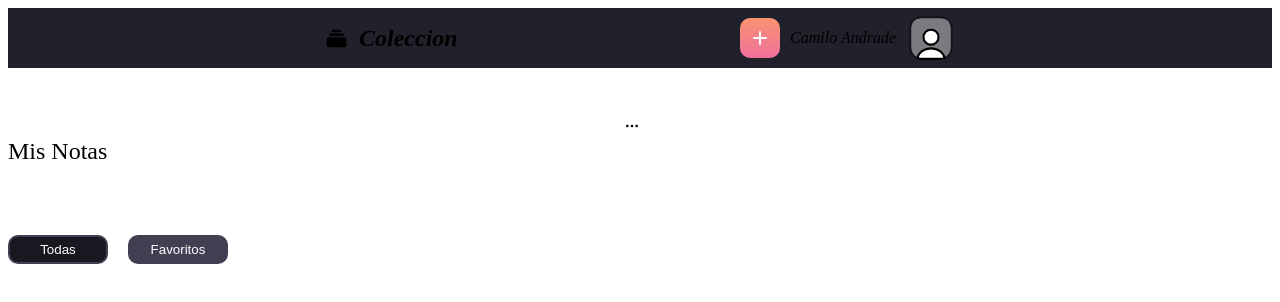
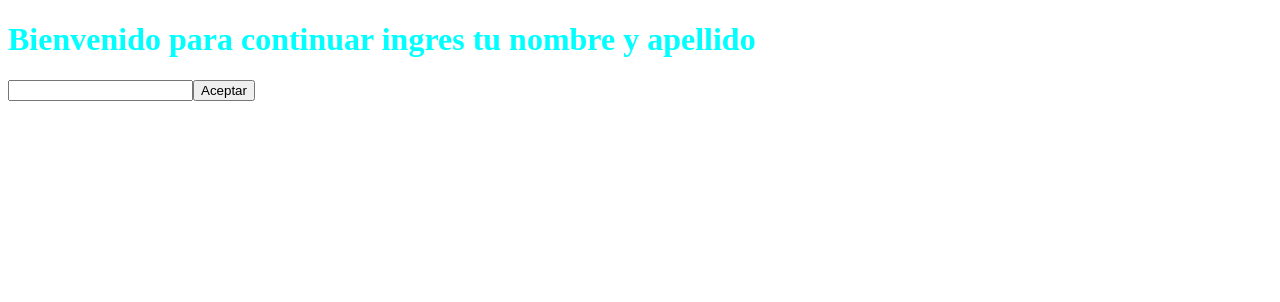
Before and after one commit to alcias4/note-app, a React (Vite) app: page / in a window 1280 px wide. Shown: the top 302 px of the page. Built offline with nearby package versions, Linux system fonts and the light colour scheme; the HTML template or start-up script is replaced by a standard one.

Commit message:
arreglos

```diff
--- a/src/App.jsx
+++ b/src/App.jsx
@@ -2,6 +2,7 @@ import {HiOutlineDotsHorizontal } from "react-icons/hi";
 import { Header } from './componts/Header';
 import { estilos, opacity, stylosTexarea } from "./logic/estilos";
 import { NuevaNota } from "./componts/NuevaNota";
+import { Home } from "./componts/Home";
 import './styles/App.css'
 import { useState } from "react";
 
@@ -9,12 +10,23 @@ import { useState } from "react";
 
 function App() {
   const [active, setActive] = useState(false);
+  const [nombre, setNombre] = useState(()=>{
+    return window.localStorage.getItem('user')?
+    window.localStorage.getItem('user'):
+    ''
+  })
   const [nuevaNota, setNuevaNota] = useState(false);
   const [notas, setNotas] = useState(()=>{
     return window.localStorage.getItem('notas')?
     JSON.parse(window.localStorage.getItem('notas')):
     []
   });
+
+  const nombreInfo = (nom) =>{
+    window.localStorage.setItem('user', nom);
+    setNombre(window.localStorage.getItem('user'));
+  }
+
 
 
   const datos = (info) =>{
@@ -34,7 +46,21 @@ function App() {
 
 
 
+  const elimiarNota = (i) =>{
+
+    const nueNota = notas.filter((e)=>{
+      return e.id !== i
+    })
+    window.localStorage.setItem('notas',JSON.stringify(nueNota))
+    setNotas(JSON.parse(window.localStorage.getItem('notas')))
+  }
+
+
+
   return (
+    <>
+      {
+        nombre ?
         <>
           <Header active={btnNutevaNota} />
           <main style={nuevaNota? opacity: null}>
@@ -54,13 +80,13 @@ function App() {
                   return <div key={i} className="notas">
                     <article>
                       <h3>{e.titulo}</h3>
-                  <textarea readOnly style={stylosTexarea(e.contenido)}>{e.contenido}</textarea>
+                      <textarea readOnly style={stylosTexarea(e.contenido)} value={e.contenido} />
                     </article>
                     <section className="btn-notas">
                       <label>{e.descripcion}</label>
                       <div>
                         <button>hecho</button>
-                    <button>Eliminar</button>
+                        <button onClick={()=>{elimiarNota(e.id)}}>Eliminar</button>
                       </div>
                     </section>
 
@@ -69,6 +95,10 @@ function App() {
               }
             </section>
           </main>
+      </> :
+      <Home  nombre={nombreInfo}/>
+      }
+
       {
         nuevaNota ? <NuevaNota cerrar={btnNutevaNota} datos={datos} />:null
       }
--- a/src/componts/Header.jsx
+++ b/src/componts/Header.jsx
@@ -2,6 +2,7 @@ import { HiCollection, HiPlus} from "react-icons/hi";
 
 // eslint-disable-next-line react/prop-types
 export function Header({active}){
+  const nombre = window.localStorage.getItem('user');
 
   const onclickHindel = () =>{
     active();
@@ -17,7 +18,9 @@ export function Header({active}){
           <HiPlus className="icon-plus"/>
         </button>
         <label>
-          Camilo Andrade
+          {
+            nombre
+          }
         </label>
         <img src="/img/user.svg" />
       </nav>
--- /dev/null
+++ b/src/componts/Home.jsx
@@ -0,0 +1,19 @@
+import { useState } from "react"
+import '../styles/home.css'
+
+
+// eslint-disable-next-line react/prop-types
+export function Home({nombre}){
+  const [nombres, setNombre] = useState('');
+
+
+  const NombreApp = (nom) => {
+    nombre(nom)
+  }
+
+  return <div>
+    <h1>Bienvenido para continuar ingres tu nombre y apellido</h1>
+    <input type="text" onChange={(e)=>{setNombre(e.target.value)}}/>
+    <button onClick={()=>{NombreApp(nombres)}}>Aceptar</button>
+  </div>
+}
--- a/src/componts/NuevaNota.jsx
+++ b/src/componts/NuevaNota.jsx
@@ -1,4 +1,5 @@
 import {  useState } from 'react';
+import { idNotasNueva } from '../logic/id';
 import '../styles/nuevaNota.css'
 import { HiXCircle } from "react-icons/hi";
 
@@ -9,8 +10,10 @@ export function NuevaNota({cerrar, datos}){
   const [titulo, setTitulo] = useState();
   const [contenido , setContenido]= useState();
   const [descripcion, setDescripcion] = useState();
+  const {len} = idNotasNueva()
   const clickAdd = ()=>{
     const info = {
+      id: len,
       titulo: titulo,
       contenido: contenido,
       descripcion: descripcion
--- a/src/logic/estilos.js
+++ b/src/logic/estilos.js
@@ -11,7 +11,9 @@ export const opacity ={
 
 
 export function stylosTexarea(contenido){
-
+  const stylo = {
+    height: "100px"
+  }
 
   if(contenido.length > 200 && contenido.length <= 505 ){
     const stylo = {
@@ -34,4 +36,6 @@ export function stylosTexarea(contenido){
 
     return stylo
   }
+
+  return stylo
 }
--- /dev/null
+++ b/src/logic/id.js
@@ -0,0 +1,8 @@
+
+
+
+export function idNotasNueva(){
+  let len = window.localStorage.getItem('notas') ? JSON.parse(window.localStorage.getItem('notas')).length  + 1: 1;
+
+  return {len}
+}
--- /dev/null
+++ b/src/styles/home.css
@@ -0,0 +1,3 @@
+h1{
+  color: aqua;
+}
```
Lines whose indentation alone changed are shown as unchanged.
